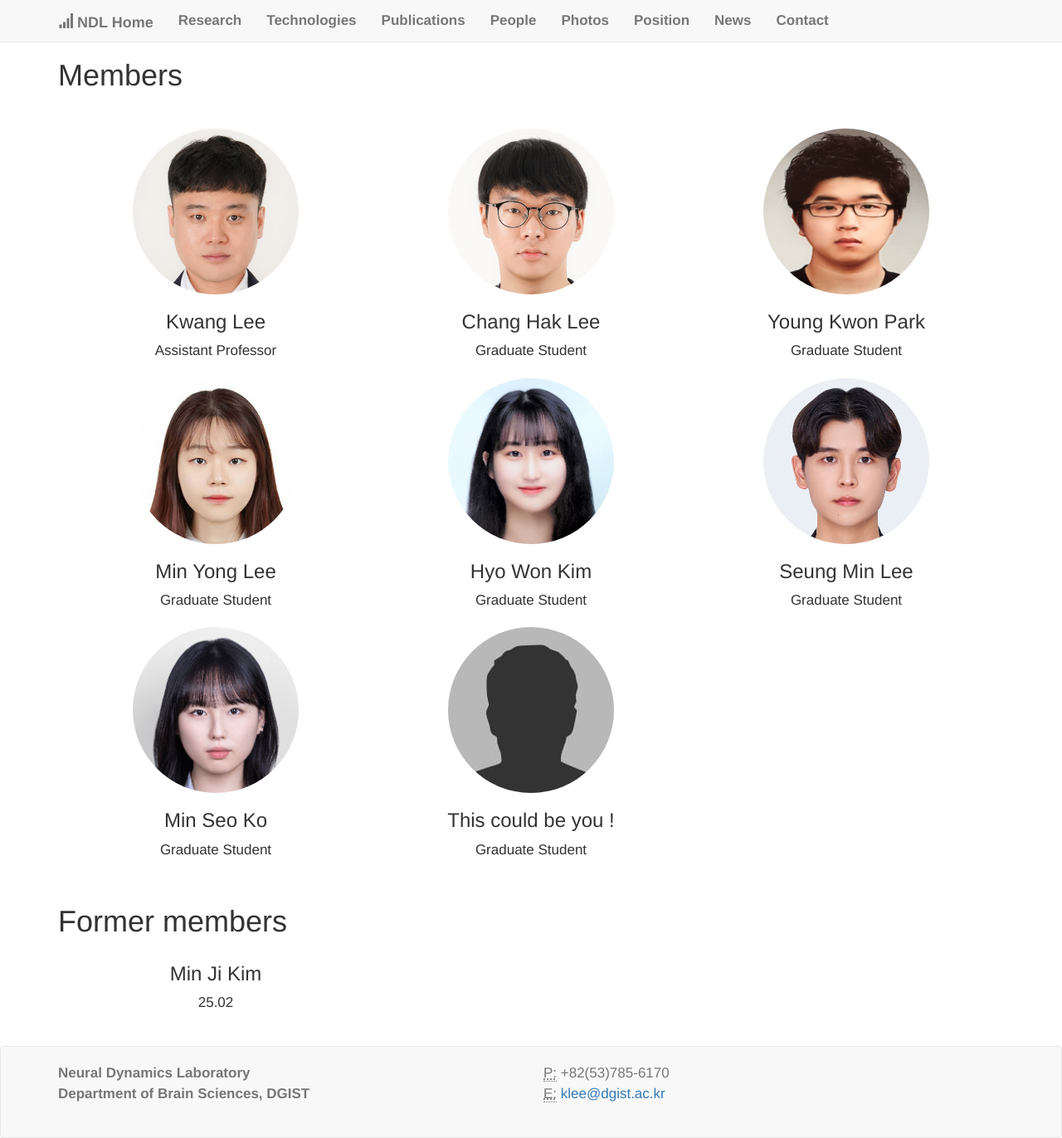
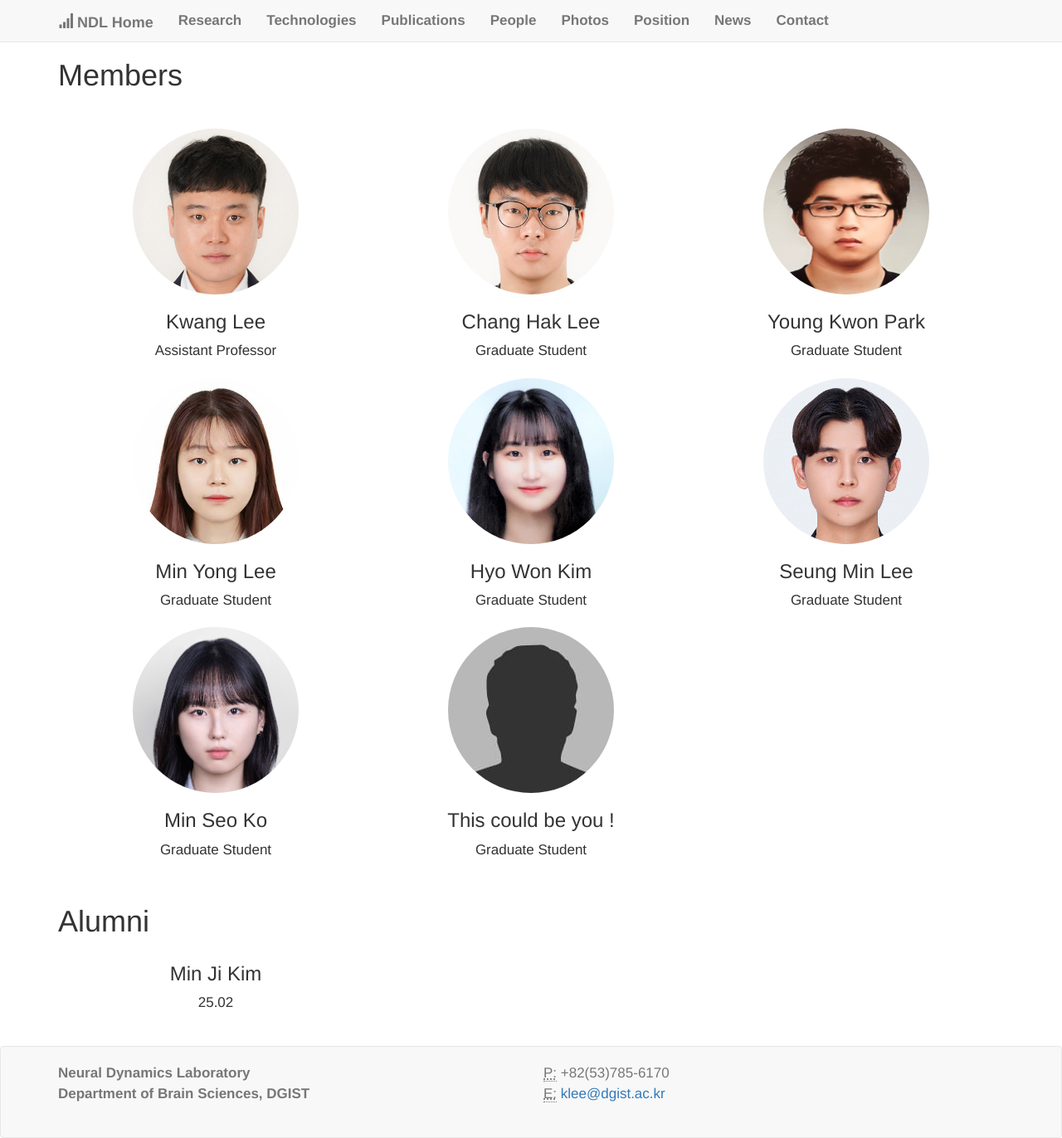
Before and after one commit to kleelab/kleelab.github.io, a Jekyll site: the page built from people.html, in a window 1280 px wide. Shown: the whole page at 83% size. Built offline with Jekyll 4.4.1, drawn with Linux system fonts in a browser that asks for light colours; nearby versions of some CDN libraries; a style sheet for code colours, icons or effects is not loaded.

Commit message:
Update people.html

```diff
--- a/people.html
+++ b/people.html
@@ -24,7 +24,7 @@ layout: default
 
       <div class="container">
 
-        <h1 class="Alumni">Former members</h1>
+        <h1 class="Alumni">Alumni</h1>
        {% for person in site.data.alumni %}
          <div class="person col-md-4 col-sm-6 col-xs-12">
            <h3 class="person-role">{{ person.name }}</h3>
```
